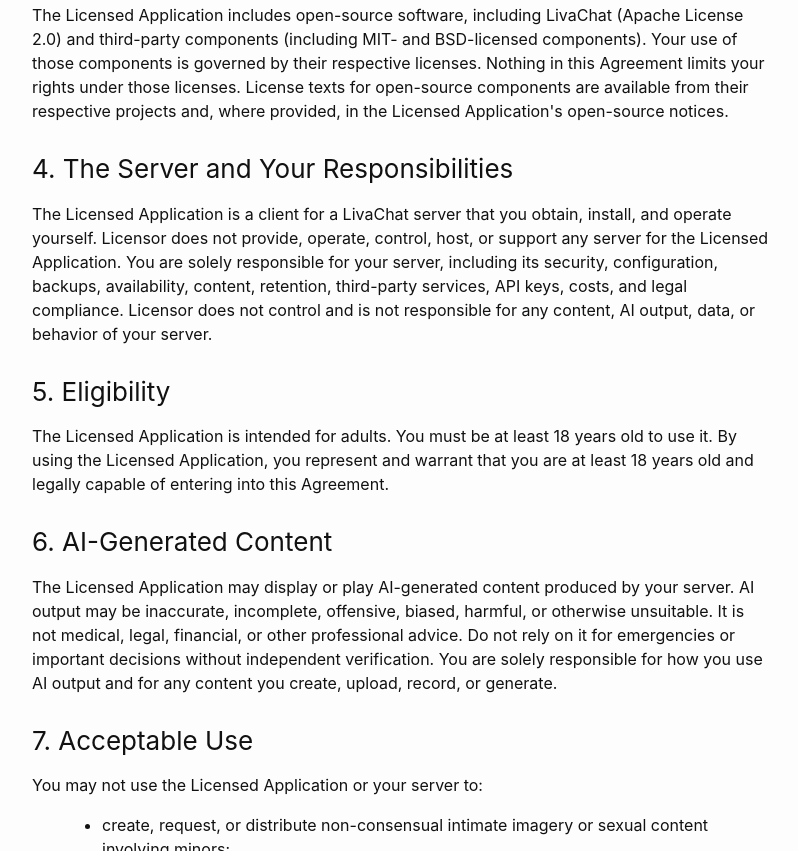
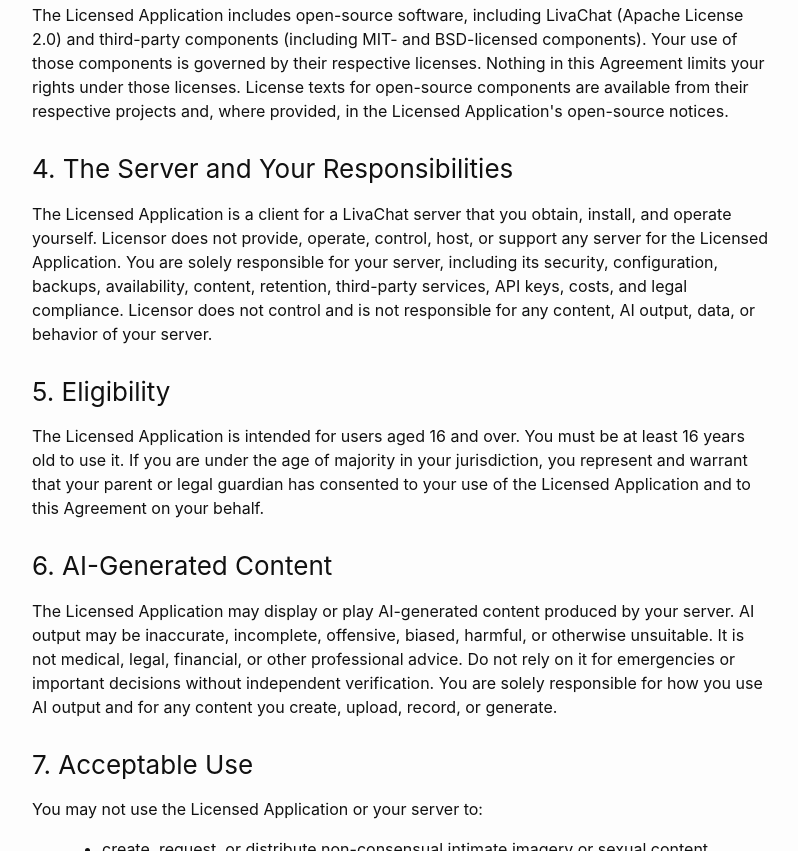
Before and after one commit to livachat99/livachat99.github.io, a plain HTML site: page terms/index.html in a window 1280 px wide. Shown: the part 858-1709 px from the top of the page, without its empty margins (238-1036 px from the left). Drawn offline with Linux system fonts and the light colour scheme.

Commit message:
docs(legal): lower minimum age to 16+
Update EULA eligibility and privacy policy to reflect the App Store 16+ age rating, and refresh effective/last updated dates.

Co-Authored-By: Claude Code <noreply@anthropic.com>

```diff
--- a/terms/index.html
+++ b/terms/index.html
@@ -21,7 +21,7 @@
 
   <main class="wrap">
     <h1>End User License Agreement (EULA)</h1>
-    <p class="muted">Effective date: November 1, 2026 · Last updated: November 1, 2026</p>
+    <p class="muted">Effective date: November 7, 2026 · Last updated: November 7, 2026</p>
 
     <p class="lead">
       This End User License Agreement ("Agreement") is a legal agreement between you and JIANHUA YANG
@@ -72,9 +72,9 @@
 
     <h2>5. Eligibility</h2>
     <p>
-      The Licensed Application is intended for adults. You must be at least 18 years old to use it.
-      By using the Licensed Application, you represent and warrant that you are at least 18 years old
-      and legally capable of entering into this Agreement.
+      The Licensed Application is intended for users aged 16 and over. You must be at least 16 years old to use it.
+      If you are under the age of majority in your jurisdiction, you represent and warrant that your parent
+      or legal guardian has consented to your use of the Licensed Application and to this Agreement on your behalf.
     </p>
 
     <h2>6. AI-Generated Content</h2>
```
Also changed, not shown: privacy/index.html (+2 -2 lines), terms/eula.txt.
